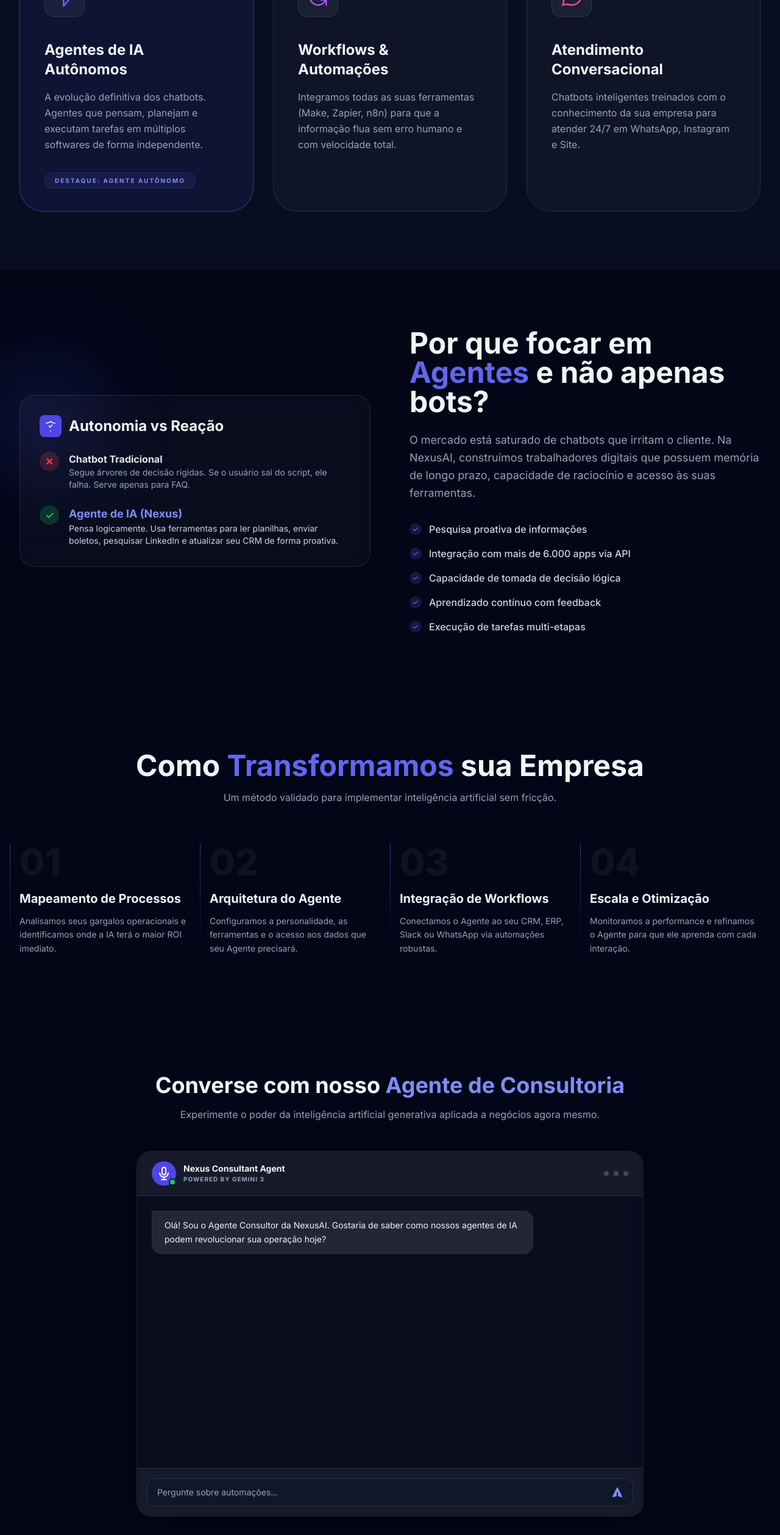
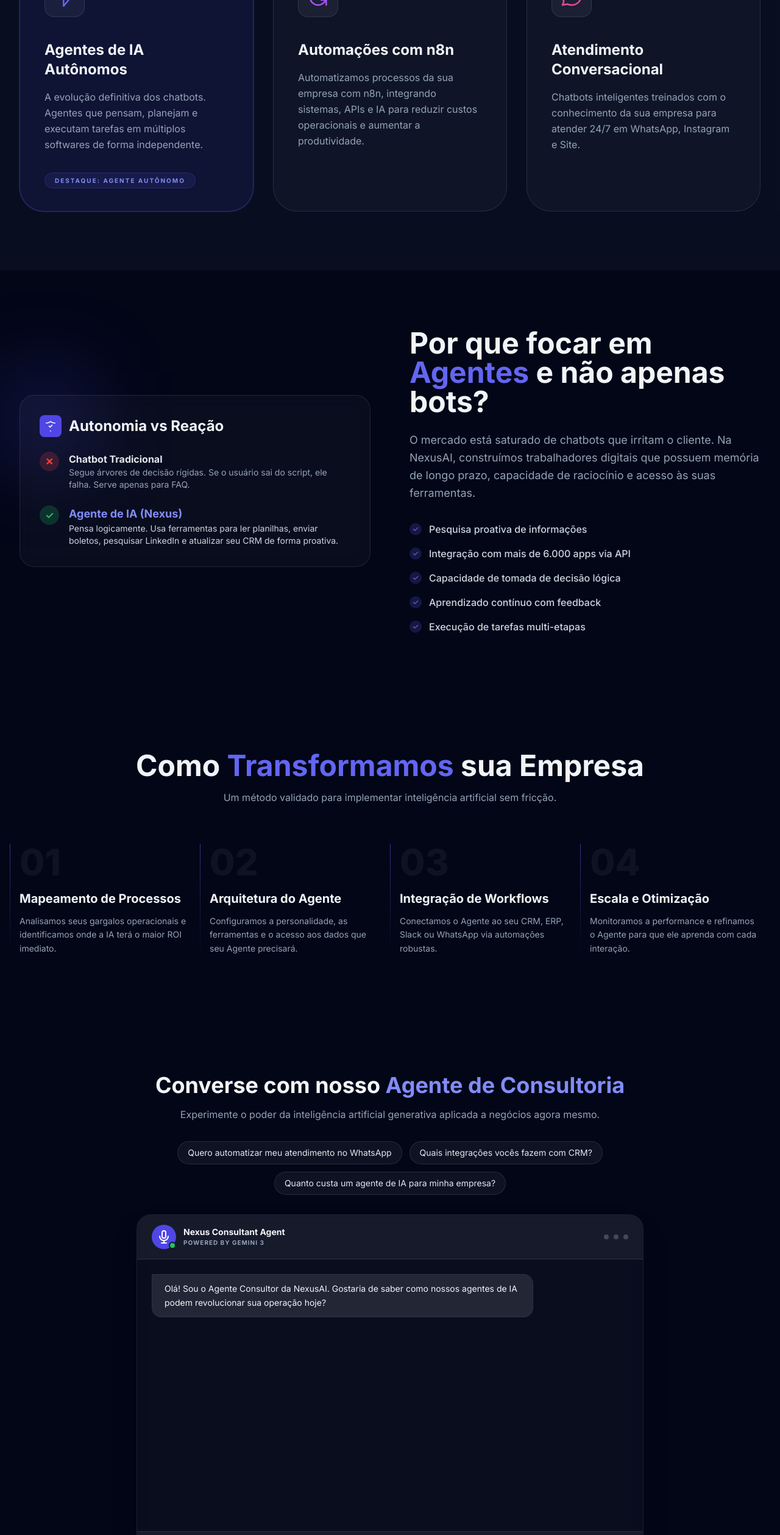
Before and after one commit to walterwrc2010-maker/NexusAI, a React (Vite) app: page / in a window 1280 px wide. Shown: the part 1687-4205 px from the top of the page at 61% size. Built offline with nearby package versions, Linux system fonts and the light colour scheme.

Commit message:
deploy inicial

```diff
--- a/App.tsx
+++ b/App.tsx
@@ -1,5 +1,5 @@
 
-import React from 'react';
+import React, { useEffect } from 'react';
 import Navbar from './components/Navbar';
 import Hero from './components/Hero';
 import Services from './components/Services';
@@ -11,6 +11,16 @@ import FAQ from './components/FAQ';
 import Footer from './components/Footer';
 
 function App() {
+  useEffect(() => {
+    // impede o navegador de “lembrar” o scroll ao dar F5
+    if ('scrollRestoration' in window.history) {
+      window.history.scrollRestoration = 'manual';
+    }
+
+    // força abrir no topo
+    window.scrollTo(0, 0);
+  }, []);
+
   return (
     <div className="min-h-screen bg-slate-950 selection:bg-indigo-500 selection:text-white overflow-x-hidden">
       <Navbar />
@@ -51,7 +61,7 @@ function App() {
             </div>
 
             <h2 className="text-4xl md:text-6xl font-extrabold mb-8 leading-tight">
-              A revolução não espera. <br/>
+              A revolução não espera. <br />
               Sua <span className="gradient-text">automação</span> começa aqui.
             </h2>
             <p className="text-slate-400 mb-12 text-lg md:text-xl max-w-2xl mx-auto leading-relaxed">
--- a/components/AgentDemo.tsx
+++ b/components/AgentDemo.tsx
@@ -1,22 +1,39 @@
-
 import React, { useState, useRef, useEffect } from 'react';
 import { GeminiService } from '../services/geminiService';
 import { ChatMessage } from '../types';
 
 const AgentDemo: React.FC = () => {
   const [messages, setMessages] = useState<ChatMessage[]>([
-    { role: 'model', content: 'Olá! Sou o Agente Consultor da NexusAI. Gostaria de saber como nossos agentes de IA podem revolucionar sua operação hoje?' }
+    {
+      role: 'model',
+      content:
+        'Olá! Sou o Agente Consultor da NexusAI. Gostaria de saber como nossos agentes de IA podem revolucionar sua operação hoje?',
+    },
   ]);
   const [input, setInput] = useState('');
   const [isLoading, setIsLoading] = useState(false);
+  const [hasError, setHasError] = useState(false);
+
   const chatEndRef = useRef<HTMLDivElement>(null);
-  const gemini = new GeminiService();
+
+  // IMPORTANTE: enquanto você não definiu o número, deixa assim (leva pra seção de contato)
+  // Quando definir, troque por: const whatsappLink = 'https://wa.me/5511999999999';
+  const whatsappLink = '#contact';
+
+  // Dica: criar o service fora do handler evita criar instância a cada envio
+  const geminiRef = useRef<GeminiService | null>(null);
+  if (!geminiRef.current) geminiRef.current = new GeminiService();
 
   const scrollToBottom = () => {
     chatEndRef.current?.scrollIntoView({ behavior: 'smooth' });
   };
+  const mountedRef = useRef(false);
 
   useEffect(() => {
+    if (!mountedRef.current) {
+      mountedRef.current = true;
+      return;
+    }
     scrollToBottom();
   }, [messages]);
 
@@ -24,24 +41,62 @@ const AgentDemo: React.FC = () => {
     e.preventDefault();
     if (!input.trim() || isLoading) return;
 
-    const userMessage: ChatMessage = { role: 'user', content: input };
-    setMessages(prev => [...prev, userMessage]);
+    const userMessage: ChatMessage = { role: 'user', content: input.trim() };
+    setMessages((prev) => [...prev, userMessage]);
     setInput('');
     setIsLoading(true);
 
+    // history precisa incluir a conversa atual + a msg do usuário
     const history = [...messages, userMessage];
-    const response = await gemini.generateResponse(history);
 
-    setMessages(prev => [...prev, { role: 'model', content: response }]);
+    try {
+      setHasError(false);
+      const response = await geminiRef.current!.generateResponse(history);
+
+      setMessages((prev) => [...prev, { role: 'model', content: response }]);
+    } catch (err) {
+      setHasError(true);
+      setMessages((prev) => [
+        ...prev,
+        {
+          role: 'model',
+          content:
+            'No momento o agente está indisponível. Você pode tentar novamente em instantes ou agendar uma conversa na seção de contato.',
+        },
+      ]);
+    } finally {
       setIsLoading(false);
+    }
   };
 
   return (
     <section id="demo" className="py-24 relative overflow-hidden">
       <div className="max-w-4xl mx-auto px-4 sm:px-6 lg:px-8">
-        <div className="text-center mb-12">
-          <h2 className="text-3xl md:text-4xl font-bold mb-4">Converse com nosso <span className="text-indigo-400">Agente de Consultoria</span></h2>
-          <p className="text-slate-400">Experimente o poder da inteligência artificial generativa aplicada a negócios agora mesmo.</p>
+        <div className="text-center mb-8">
+          <h2 className="text-3xl md:text-4xl font-bold mb-4">
+            Converse com nosso <span className="text-indigo-400">Agente de Consultoria</span>
+          </h2>
+          <p className="text-slate-400">
+            Experimente o poder da inteligência artificial generativa aplicada a negócios agora mesmo.
+          </p>
+        </div>
+
+        {/* Quick prompts */}
+        <div className="flex flex-wrap gap-3 justify-center mb-8">
+          {[
+            'Quero automatizar meu atendimento no WhatsApp',
+            'Quais integrações vocês fazem com CRM?',
+            'Quanto custa um agente de IA para minha empresa?',
+          ].map((q) => (
+            <button
+              key={q}
+              onClick={() => setInput(q)}
+              className="px-4 py-2 rounded-full bg-white/5 border border-white/10 text-sm text-slate-200 hover:bg-white/10 transition"
+              type="button"
+            >
+              {q}
+            </button>
+          ))}
         </div>
 
         <div className="glass-morphism rounded-3xl overflow-hidden shadow-2xl flex flex-col h-[600px]">
@@ -50,15 +105,28 @@ const AgentDemo: React.FC = () => {
             <div className="flex items-center gap-3">
               <div className="w-10 h-10 rounded-full bg-indigo-600 flex items-center justify-center relative">
                 <svg className="w-6 h-6 text-white" fill="none" viewBox="0 0 24 24" stroke="currentColor">
-                  <path strokeLinecap="round" strokeLinejoin="round" strokeWidth="2" d="M19 11a7 7 0 01-7 7m0 0a7 7 0 01-7-7m7 7v4m0 0H8m4 0h4m-4-8a3 3 0 01-3-3V5a3 3 0 116 0v6a3 3 0 01-3 3z" />
+                  <path
+                    strokeLinecap="round"
+                    strokeLinejoin="round"
+                    strokeWidth="2"
+                    d="M19 11a7 7 0 01-7 7m0 0a7 7 0 01-7-7m7 7v4m0 0H8m4 0h4m-4-8a3 3 0 01-3-3V5a3 3 0 116 0v6a3 3 0 01-3 3z"
+                  />
                 </svg>
-                <span className="absolute bottom-0 right-0 w-3 h-3 bg-green-500 border-2 border-slate-900 rounded-full"></span>
+
+                {/* Status */}
+                <span
+                  className={`absolute bottom-0 right-0 w-3 h-3 border-2 border-slate-900 rounded-full ${hasError ? 'bg-yellow-500' : 'bg-green-500'
+                    }`}
+                  title={hasError ? 'Instável' : 'Online'}
+                ></span>
               </div>
+
               <div>
                 <h4 className="font-bold text-sm">Nexus Consultant Agent</h4>
                 <p className="text-[10px] text-slate-400 uppercase font-bold tracking-widest">Powered by Gemini 3</p>
               </div>
             </div>
+
             <div className="flex gap-2">
               <div className="w-2 h-2 rounded-full bg-white/20"></div>
               <div className="w-2 h-2 rounded-full bg-white/20"></div>
@@ -71,8 +139,7 @@ const AgentDemo: React.FC = () => {
             {messages.map((msg, idx) => (
               <div key={idx} className={`flex ${msg.role === 'user' ? 'justify-end' : 'justify-start'}`}>
                 <div
-                  className={`max-w-[80%] px-5 py-3 rounded-2xl text-sm leading-relaxed ${
-                    msg.role === 'user'
+                  className={`max-w-[80%] px-5 py-3 rounded-2xl text-sm leading-relaxed ${msg.role === 'user'
                       ? 'bg-indigo-600 text-white rounded-tr-none'
                       : 'bg-white/10 text-slate-100 rounded-tl-none border border-white/5'
                     }`}
@@ -81,6 +148,7 @@ const AgentDemo: React.FC = () => {
                 </div>
               </div>
             ))}
+
             {isLoading && (
               <div className="flex justify-start">
                 <div className="bg-white/10 px-5 py-3 rounded-2xl rounded-tl-none border border-white/5 flex gap-1">
@@ -90,6 +158,7 @@ const AgentDemo: React.FC = () => {
                 </div>
               </div>
             )}
+
             <div ref={chatEndRef} />
           </div>
 
@@ -107,6 +176,7 @@ const AgentDemo: React.FC = () => {
                 type="submit"
                 disabled={isLoading}
                 className="absolute right-2 top-1/2 -translate-y-1/2 p-2 text-indigo-400 hover:text-indigo-300 transition-colors disabled:opacity-50"
+                aria-label="Enviar"
               >
                 <svg xmlns="http://www.w3.org/2000/svg" className="h-5 w-5" viewBox="0 0 20 20" fill="currentColor">
                   <path d="M10.894 2.553a1 1 0 00-1.788 0l-7 14a1 1 0 001.169 1.409l5-1.429A1 1 0 009 15.571V11a1 1 0 112 0v4.571a1 1 0 00.725.962l5 1.428a1 1 0 001.17-1.408l-7-14z" />
@@ -118,10 +188,10 @@ const AgentDemo: React.FC = () => {
 
         <div className="mt-8 flex justify-center">
           <a
-              href="https://wa.me/seu-numero"
+            href={whatsappLink}
             className="px-6 py-3 bg-green-600/10 border border-green-500/30 text-green-400 rounded-full font-bold text-sm hover:bg-green-600/20 transition-all"
           >
-              Agendar Demo Gratuita pelo WhatsApp
+            Agendar Demo Gratuita
           </a>
         </div>
       </div>
--- a/components/Services.tsx
+++ b/components/Services.tsx
@@ -13,8 +13,9 @@ const services = [
     highlight: true,
   },
   {
-    title: 'Workflows & Automações',
-    description: 'Integramos todas as suas ferramentas (Make, Zapier, n8n) para que a informação flua sem erro humano e com velocidade total.',
+    title: 'Automações com n8n',
+    description: 'Automatizamos processos da sua empresa com n8n, integrando sistemas, APIs e IA para reduzir custos operacionais e aumentar a produtividade.',
+
     icon: (
       <svg className="w-10 h-10 text-purple-500" fill="none" stroke="currentColor" viewBox="0 0 24 24">
         <path strokeLinecap="round" strokeLinejoin="round" strokeWidth="1.5" d="M4 4v5h.582m15.356 2A8.001 8.001 0 004.582 9m0 0H9m11 11v-5h-.581m0 0a8.003 8.003 0 01-15.357-2m15.357 2H15" />
@@ -36,7 +37,7 @@ const services = [
 
 const Services: React.FC = () => {
   return (
-    <section id="services" className="py-24 bg-slate-900/50">
+    <section id="services" className="scroll-mt-24 py-24 bg-slate-900/50">
       <div className="max-w-7xl mx-auto px-4 sm:px-6 lg:px-8">
         <div className="text-center mb-16">
           <h2 className="text-3xl md:text-5xl font-extrabold mb-4">Nossas <span className="text-indigo-500">Soluções</span></h2>
@@ -47,11 +48,10 @@ const Services: React.FC = () => {
           {services.map((service, idx) => (
             <div
               key={idx}
-              className={`p-10 rounded-[2.5rem] border transition-all duration-300 hover:scale-[1.02] hover:shadow-2xl ${
-                service.highlight
-                  ? 'bg-indigo-600/10 border-indigo-500/30 ring-1 ring-indigo-500/20 hover:shadow-indigo-500/10'
-                  : 'bg-white/[0.03] border-white/10 hover:border-white/20 hover:shadow-black/50'
-              }`}
+              className={`p-10 rounded-[2.5rem] border transition-all duration-300 hover:scale-[1.02] hover:shadow-2xl ${service.highlight
+                ? 'bg-indigo-600/10 border-indigo-500/30 ring-1 ring-indigo-500/20 hover:shadow-indigo-500/10'
+                : 'bg-white/[0.03] border-white/10 hover:border-white/20 hover:shadow-black/50'
+                }`}
             >
               <div className="mb-8 p-3 bg-white/5 inline-block rounded-2xl border border-white/10">{service.icon}</div>
               <h3 className="text-2xl font-bold mb-4">{service.title}</h3>
--- a/index.tsx
+++ b/index.tsx
@@ -1,7 +1,23 @@
-
 import React from 'react';
 import ReactDOM from 'react-dom/client';
 import App from './App';
+
+/* ===== SCROLL RESET ===== */
+
+// impede o navegador de restaurar a posição antiga
+if ('scrollRestoration' in window.history) {
+  window.history.scrollRestoration = 'manual';
+}
+
+// remove qualquer #hash da URL
+if (window.location.hash) {
+  history.replaceState(null, '', window.location.pathname);
+}
+
+// garante que sempre comece no topo
+window.scrollTo(0, 0);
+
+/* ======================== */
 
 const rootElement = document.getElementById('root');
 if (!rootElement) {
```
Lines whose indentation alone changed are shown as unchanged.
